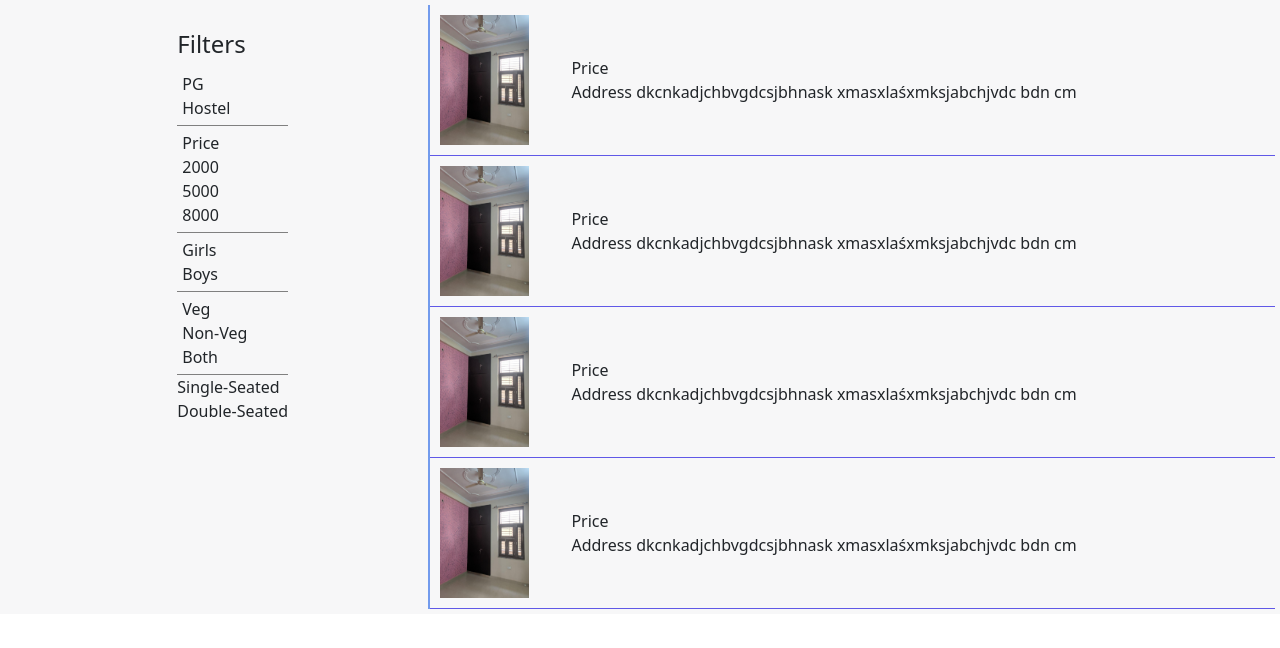
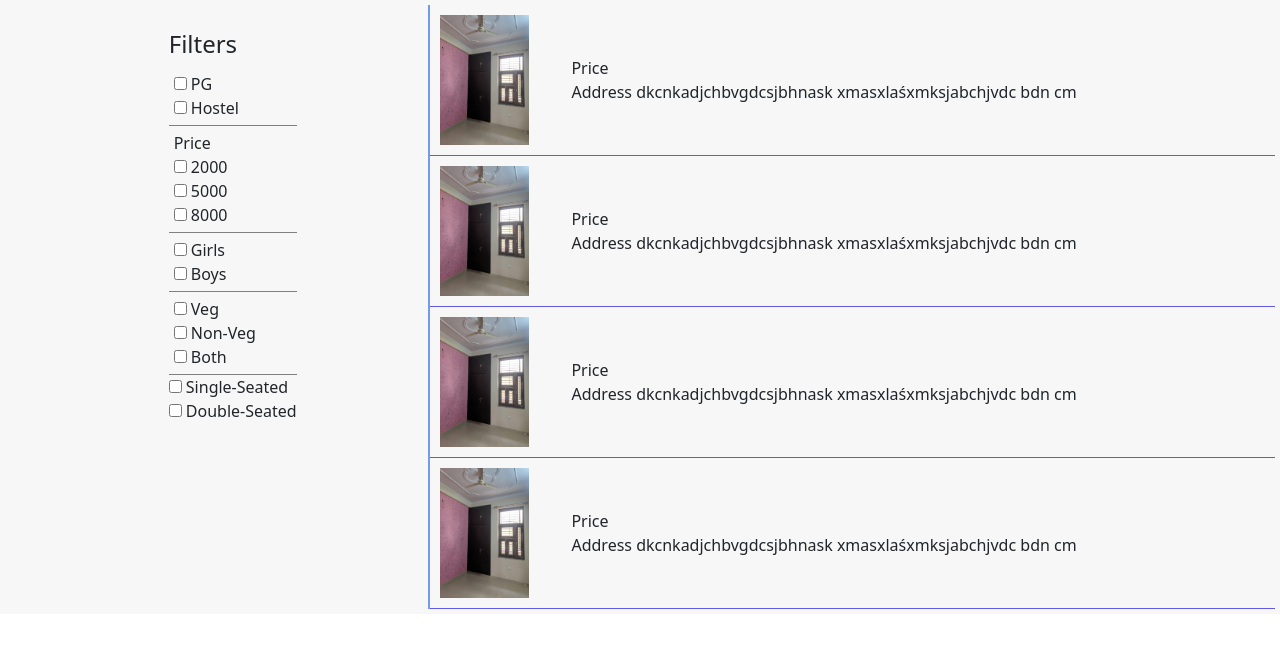
Before and after one commit to PIE-3/Dev-Hacker-, a React (Create React App) app in the folder frontend/: page /all-rooms in a window 1280 px wide. Shown: the top 648 px of the page. Built offline with nearby package versions, Linux system fonts and the light colour scheme.

Commit message:
Adding checkboxes to filters

```diff
--- a/frontend/src/Components/Buy/Buy.js
+++ b/frontend/src/Components/Buy/Buy.js
@@ -15,31 +15,32 @@ function Buy(){
                  <h4> Filters </h4>
 
                 <div className="filter-spacing">
-                    <div>          PG        </div>
-                    <div>         Hostel     </div>
+
+                    <div>       <input type="checkbox" />   PG        </div>
+                    <div>        <input type="checkbox" />   Hostel     </div>
                  </div>
 
                  <div className="filter-spacing">
                     <div>         Price      </div>
-                    <div>        2000       </div>
-                    <div>        5000       </div>
-                    <div>        8000       </div>
+                    <div>      <input type="checkbox" />    2000       </div>
+                    <div>     <input type="checkbox" />     5000       </div>
+                    <div>      <input type="checkbox" />    8000       </div>
                  </div>
 
                  <div className="filter-spacing">
-                     <div>         Girls      </div>
-                     <div>         Boys       </div>
+                     <div>     <input type="checkbox" />      Girls      </div>
+                     <div>       <input type="checkbox" />    Boys       </div>
                  </div>
 
                  <div className="filter-spacing">
-                     <div>         Veg        </div>
-                     <div>         Non-Veg    </div>
-                     <div>         Both        </div>
+                     <div>       <input type="checkbox" />    Veg        </div>
+                     <div>        <input type="checkbox" />   Non-Veg    </div>
+                     <div>        <input type="checkbox" />   Both        </div>
                  </div>
 
                  <div>
-                     <div>      Single-Seated      </div>
-                     <div>      Double-Seated      </div>
+                     <div>   <input type="checkbox" />     Single-Seated      </div>
+                     <div>     <input type="checkbox" />   Double-Seated      </div>
                  </div>
 
                </ul>
```
